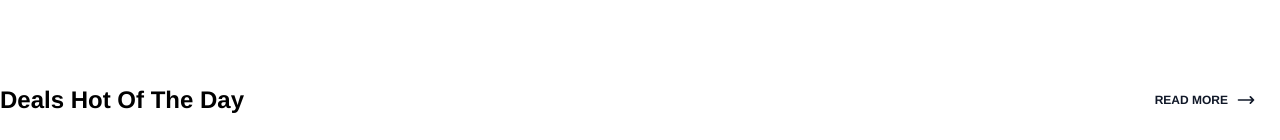
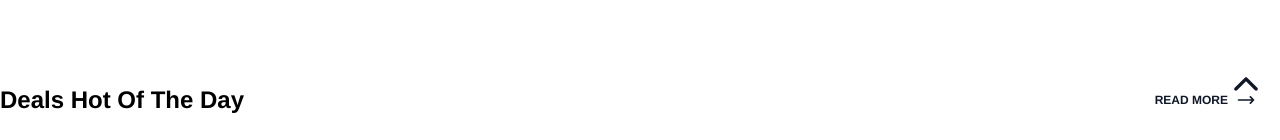
Before and after one commit to devsafex/neo-bazar, a React (Vite) app: page / in a window 1280 px wide. Shown: the part 660-800 px from the top of the page. Built offline with nearby package versions, Linux system fonts and the light colour scheme; no server answers.

Commit message:
go to top btn added

```diff
--- a/index.html
+++ b/index.html
@@ -1,5 +1,5 @@
 <!doctype html>
-<html lang="en">
+<html lang="en" class="scroll-smooth">
   <head>
     <meta charset="UTF-8" />
     <link rel="icon" type="image/svg+xml" href="https://i.imgur.com/pZLDPsa.png" />
--- a/src/Pages/Home/Home.jsx
+++ b/src/Pages/Home/Home.jsx
@@ -1,7 +1,9 @@
+import { IoIosArrowUp } from "react-icons/io";
 import Faq from "../../components/FAQ/Faq";
 import Hero from "../../components/Hero/Hero";
 import HotDeals from "../../components/HotDeals/HotDeals";
 import SponsorsBanner from "../../components/SponsorsBanner/SponsorsBanner";
+import { IconButton } from "@material-tailwind/react";
 
 const Home = () => {
   // const [isLoading, setisLoading] = useState(false)
@@ -20,9 +22,12 @@ const Home = () => {
       <SponsorsBanner></SponsorsBanner>
 
       {/* FAQ */}
-      <Faq/>
-
-
+      <Faq />
+      <a href="#nav-top" className="fixed right-8 z-[999] bottom-12 ">
+        <IconButton variant="text" className="cursor-pointer ">
+          <IoIosArrowUp className=" text-4xl" />
+        </IconButton>
+      </a>
     </div>
   );
 };
--- a/src/components/Nav/Nav.jsx
+++ b/src/components/Nav/Nav.jsx
@@ -8,7 +8,7 @@ import ProfileDropdown from "../ProfileDropdown/ProfileDropdown";
 const Nav = () => {
   const {user} = useAuth()
   return (
-    <div className=" ">
+    <div className=" " id="nav-top">
       <div className=" bg-[#00C982] fixed w-full z-50">
         <div className=" container w-11/12 gap-2  lg:w-full mx-auto flex items-center justify-between py-2">
           <div>
```
